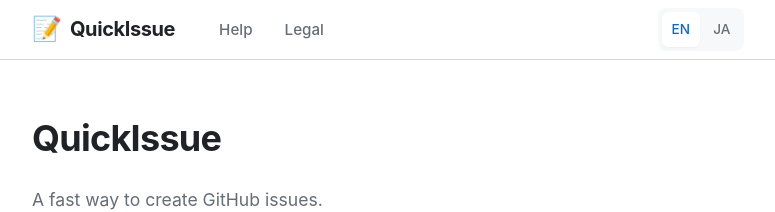
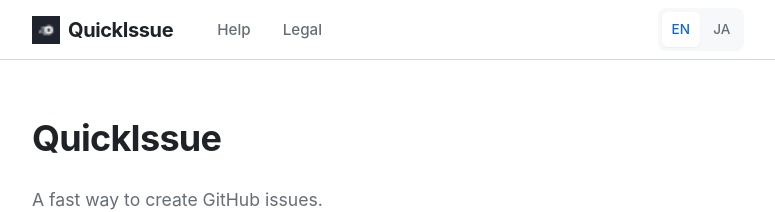
Before and after one commit to gdsxapps/quickissue-pages, a Jekyll site: the page built from docs/index.html, in a window 1280 px wide. Shown: the top 212 px of the page, without its empty margins (252-1027 px from the left). Built offline with Jekyll 4.4.1, drawn with Linux system fonts in a browser that asks for light colours.

Commit message:
feat: ヘッダーのロゴアイコンをアプリアイコンに変更

```diff
--- a/docs/_layouts/default-ja.html
+++ b/docs/_layouts/default-ja.html
@@ -15,7 +15,7 @@
     <header class="site-header">
         <div class="container header-inner">
             <a href="{{ '/ja/' | relative_url }}" class="site-logo">
-                <span class="logo-icon">📝</span>
+                <img src="{{ '/assets/favicon.png' | relative_url }}" alt="QuickIssue" class="logo-icon">
                 <span class="logo-text">QuickIssue</span>
             </a>
             <nav class="main-nav">
--- a/docs/_layouts/default.html
+++ b/docs/_layouts/default.html
@@ -15,7 +15,7 @@
     <header class="site-header">
         <div class="container header-inner">
             <a href="{{ '/' | relative_url }}" class="site-logo">
-                <span class="logo-icon">📝</span>
+                <img src="{{ '/assets/favicon.png' | relative_url }}" alt="QuickIssue" class="logo-icon">
                 <span class="logo-text">QuickIssue</span>
             </a>
             <nav class="main-nav">
--- a/docs/assets/css/site.css
+++ b/docs/assets/css/site.css
@@ -92,7 +92,9 @@
 }
 
 .logo-icon {
-  font-size: 1.5rem;
+  width: 28px;
+  height: 28px;
+  object-fit: contain;
 }
 
 .logo-text {
```
